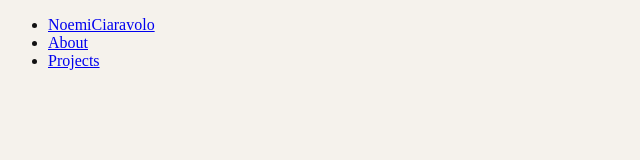
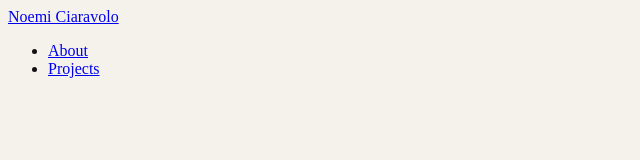
Before and after one commit to NoemiCiaravolo/portfolio, a plain HTML site: page index.html in a window 1280 px wide. Shown: the whole page, without its empty margins (0-640 px from the left). Drawn offline with Linux system fonts and the light colour scheme.

Commit message:
menè navigazione html

```diff
--- a/index.html
+++ b/index.html
@@ -11,12 +11,13 @@
 
 <body>
     <header>
-<nav>
-        <ul>
-            <li><a href="#noemiciaravolo">NoemiCiaravolo</a></li>
-            <li><a href="#about">About</a></li>
-            <li><a href="#projects">Projects</a></li>
-        </ul>
+        <a href="index.html">Noemi Ciaravolo</a>
+        <nav>
+            <ul>
+                <li><a href="#about">About</a></li>
+                <li><a href="#projects">Projects</a></li>
+            </ul>
+        </nav>
     </header>
 
     <main></main>
```
